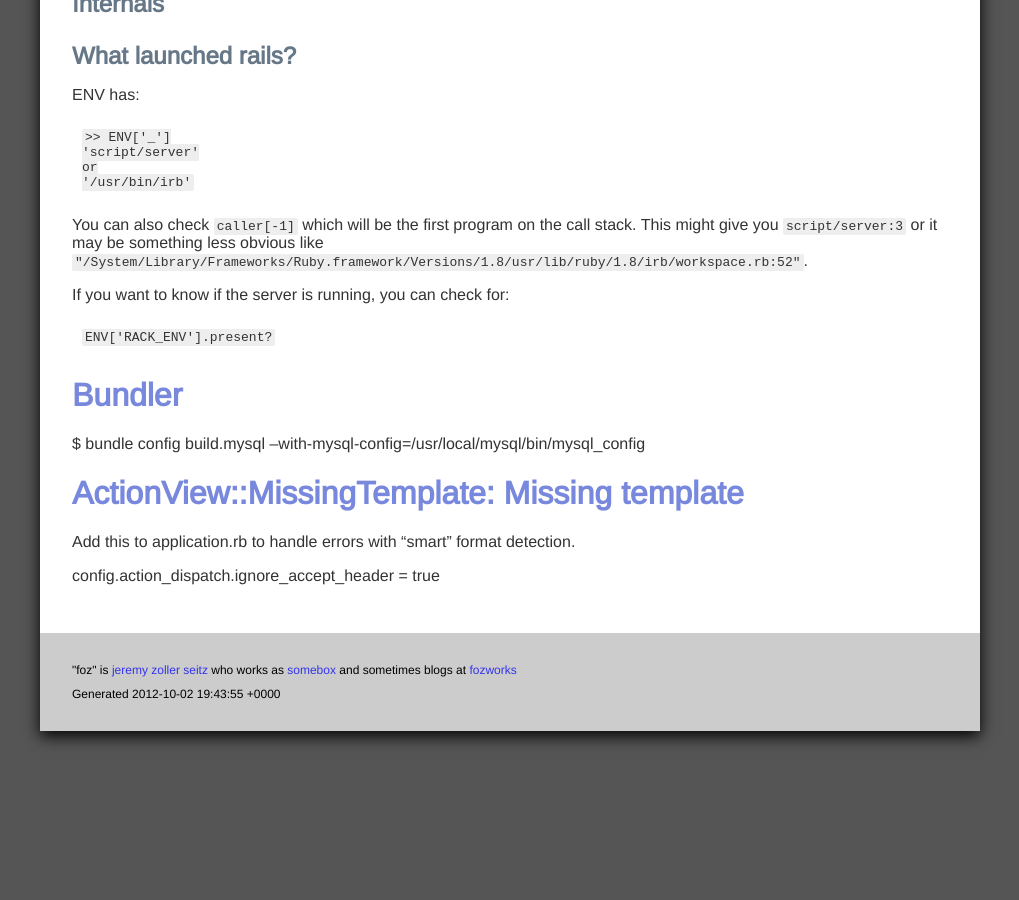
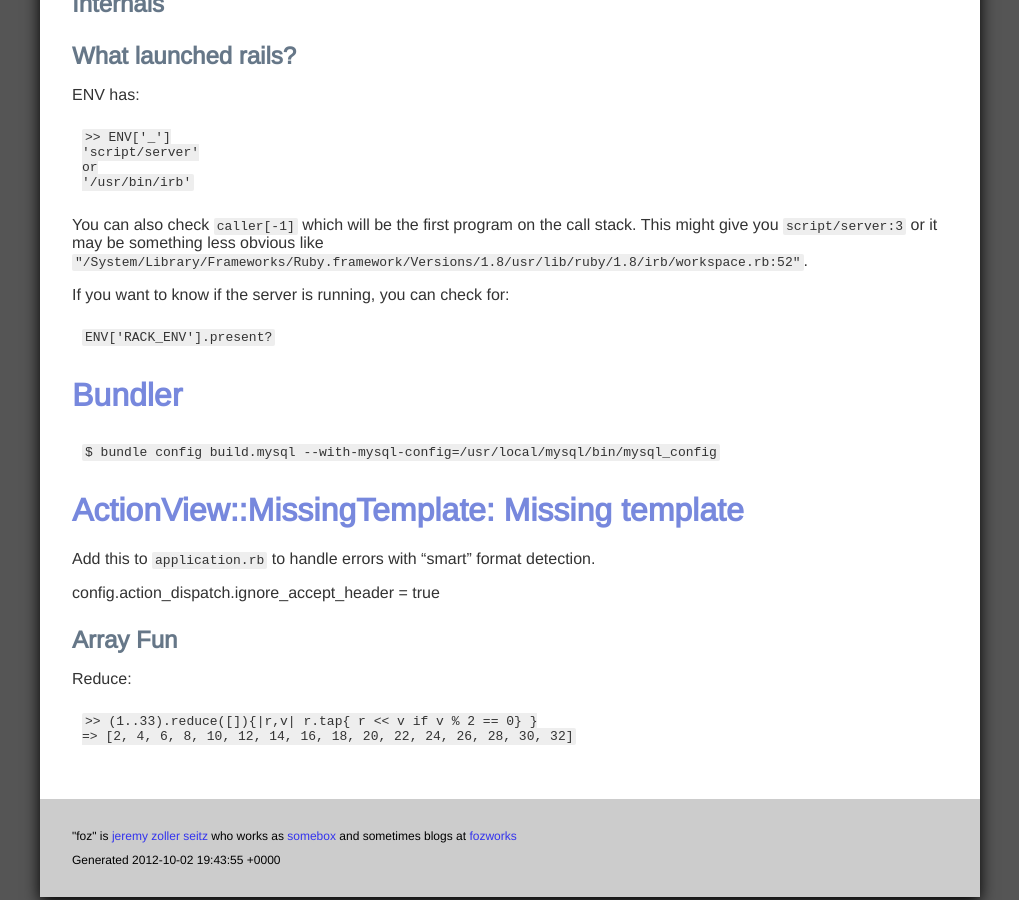
Before and after one commit to foz/foz.github.com, a Jekyll site: the page built from ruby-and-rails-notes.md, in a window 1280 px wide and 900 px high, scrolled down 6015 px. Shown: the whole window, without its empty margins (130-1149 px from the left). Built offline with Jekyll 4.4.1, drawn with Linux system fonts in a browser that asks for light colours; Markdown is read by kramdown in place of the engine named in the settings.

Commit message:
rails note, some essential git tips

```diff
--- a/ruby-and-rails-notes.md
+++ b/ruby-and-rails-notes.md
@@ -356,10 +356,17 @@
 
 # Bundler
 
-$ bundle config build.mysql --with-mysql-config=/usr/local/mysql/bin/mysql_config
+	$ bundle config build.mysql --with-mysql-config=/usr/local/mysql/bin/mysql_config
 
 # ActionView::MissingTemplate: Missing template
 
-Add this to application.rb to handle errors with "smart" format detection.
+Add this to `application.rb` to handle errors with "smart" format detection.
 
-  config.action_dispatch.ignore_accept_header = true
+  	config.action_dispatch.ignore_accept_header = true
+
+## Array Fun
+
+Reduce:
+
+	>> (1..33).reduce([]){|r,v| r.tap{ r << v if v % 2 == 0} }
+	=> [2, 4, 6, 8, 10, 12, 14, 16, 18, 20, 22, 24, 26, 28, 30, 32]
```
Also changed, not shown: git-notes.md (+8 -0 lines).
